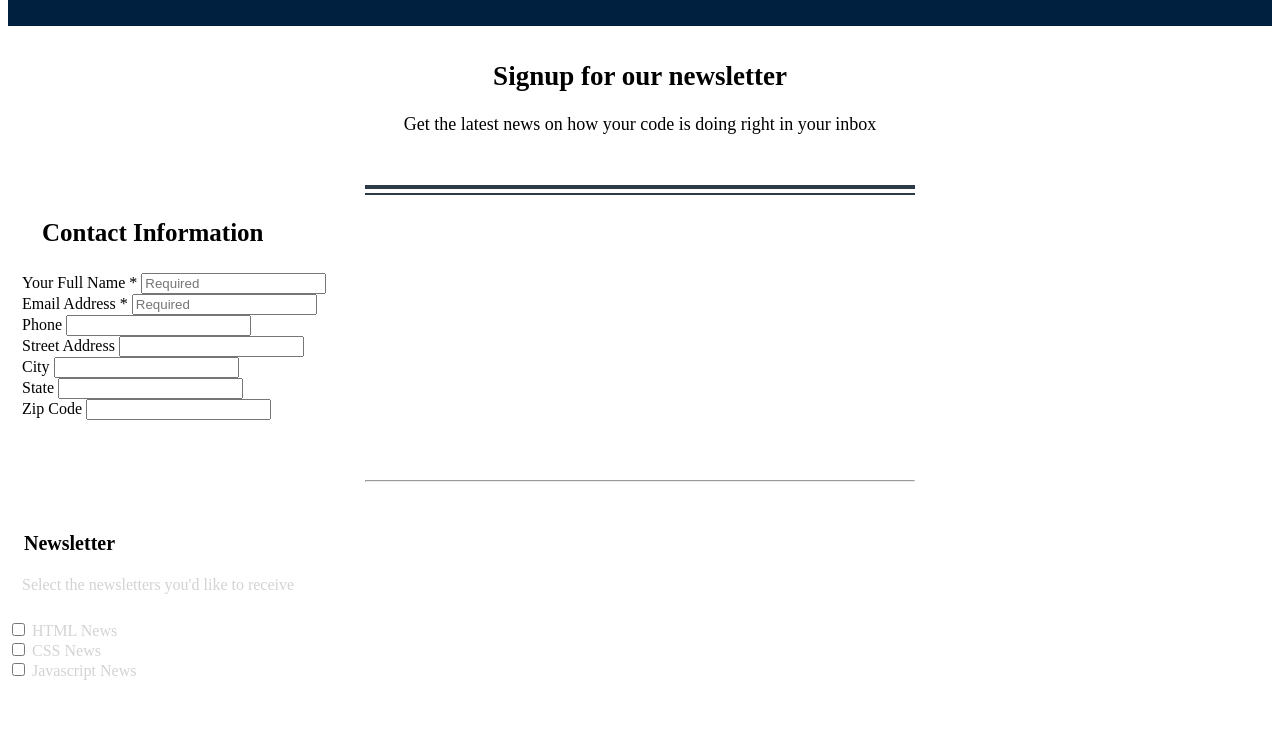
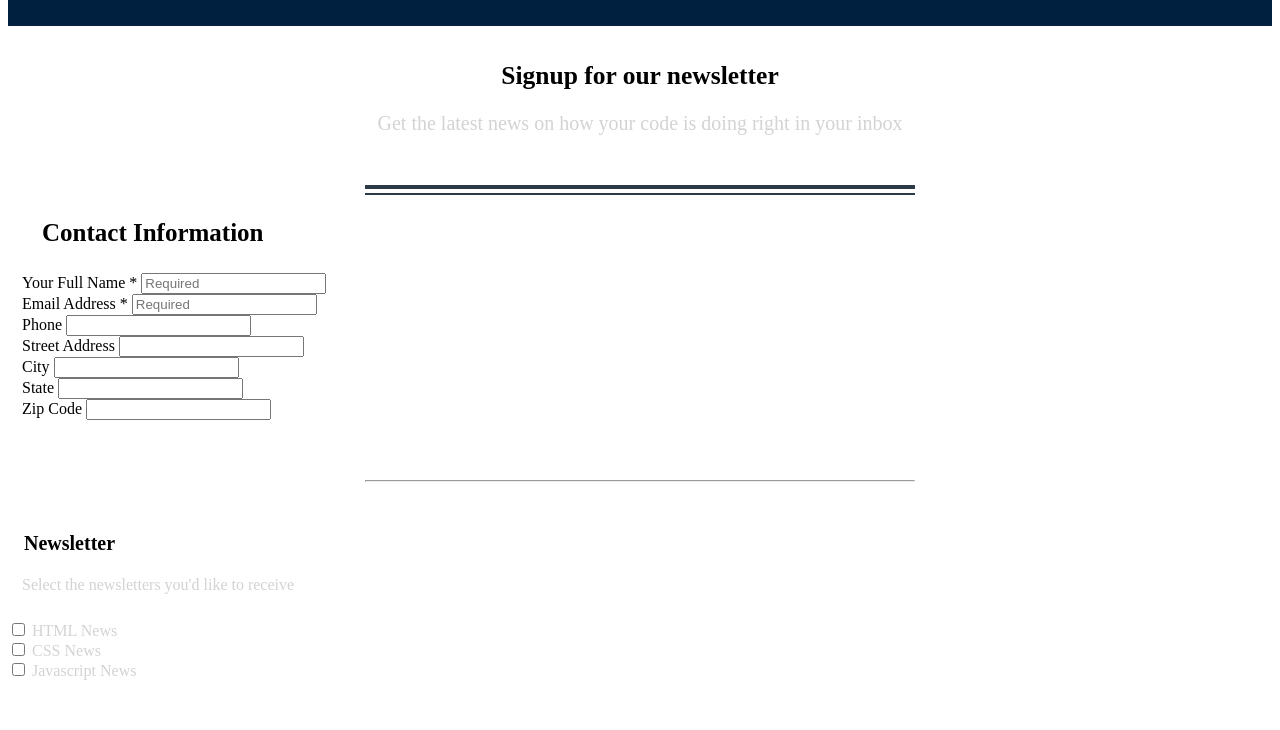
Before and after one commit to Joshua-Pritchard/Project-3-Treehouse, a plain HTML site: page index.html in a window 1280 px wide. Shown: the part 64-794 px from the top of the page. Drawn offline with Linux system fonts and the light colour scheme.

Commit message:
css updates

```diff
--- a/css/style.css
+++ b/css/style.css
@@ -22,6 +22,7 @@ fieldset {
 
 #title {
     padding: 15px;
+    margin: 0;
     text-align: center;
     color: white;
     background: #00203FFF;
@@ -31,7 +32,12 @@ fieldset {
     border: 35PX;
     margin: 35px 50px 50px 50px;
     text-align: center;
-    font-size: 18px;
+    font-size: 17px;
+}
+
+.latest {
+   font-size: 20px;
+   color: lightgray;
 }
 
 .container {
--- a/index.html
+++ b/index.html
@@ -20,7 +20,7 @@
 <main>
           <div id="signup">
             <h2>Signup for our newsletter</h2>
-            <p>Get the latest news on how your code is doing right in your inbox</p>
+            <p class="latest">Get the latest news on how your code is doing right in your inbox</p>
 </div>
 
             <div class="container">
@@ -79,10 +79,12 @@
             <fieldset>
               <legend class="newsletter-bottom">Newsletter format</legend>
 
-              <input type="radio" id="HTML" name="HTML" value="HTML">
-              <label class="format" for="HTML">HTML</label><br>
-              <input type="radio" id="PLAIN-TEXT" name="PLAIN-TEXT" value="PLAIN TEXT">
-              <label class="format" for="PLAIN-TEXT">Plain Text</label><br>
+              <div>
+                <input type="radio" id="HTML" name="HTML" value="HTML">
+                <label class="format" for="HTML">HTML</label><br>
+                <input type="radio" id="PLAIN-TEXT" name="PLAIN-TEXT" value="PLAIN TEXT">
+                <label class="format" for="PLAIN-TEXT">Plain Text</label><br>
+             </div>
           </fieldset>
 
               <label class="other-topics" for="topics">Other topics you'd like to hear about</label>
```
